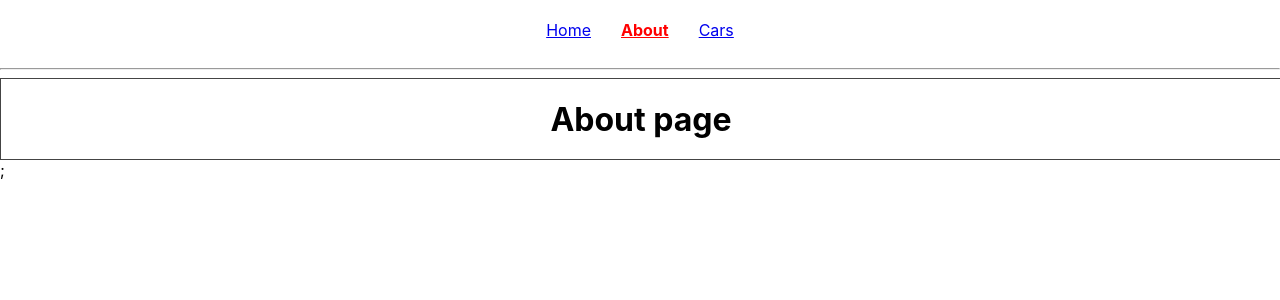
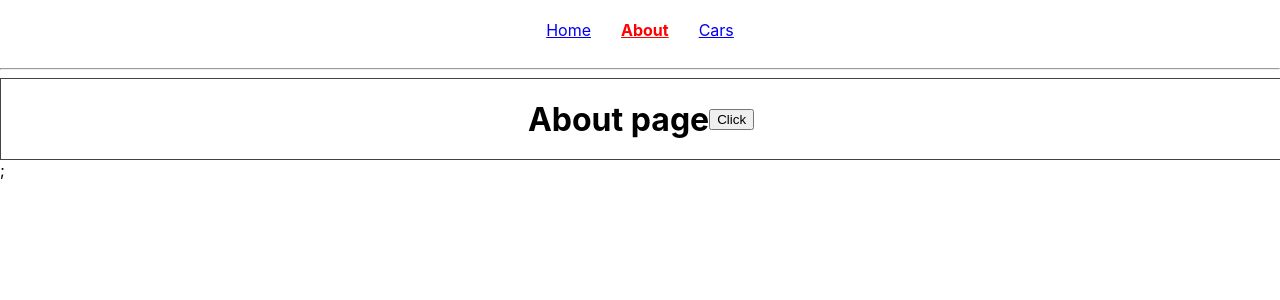
Before and after one commit to frost1335/react-router, a React (Create React App) app in the folder client/: page /about in a window 1280 px wide. Shown: the top 300 px of the page. Built offline with nearby package versions, Linux system fonts and the light colour scheme.

Commit message:
history added useNavidation

```diff
--- a/client/src/About/About.js
+++ b/client/src/About/About.js
@@ -1,10 +1,18 @@
 import React from "react";
 import classes from "./About.module.css";
+import { useNavigate } from "react-router";
 
 const About = (props) => {
+  const navigate = useNavigate();
+
+  const goToHome = () => {
+    navigate('/');
+  };
+
   return (
     <div className={classes.About}>
       <h1>About page</h1>
+      <button onClick={goToHome}>Click</button>
     </div>
   );
 };
--- a/client/src/Cars/Cars.js
+++ b/client/src/Cars/Cars.js
@@ -10,9 +10,7 @@ class Cars extends Component {
     ],
   };
 
-  goToHomePage = () => {
-
-  };
+  goToHomePage = () => {};
 
   render() {
     console.log(this.props);
```
